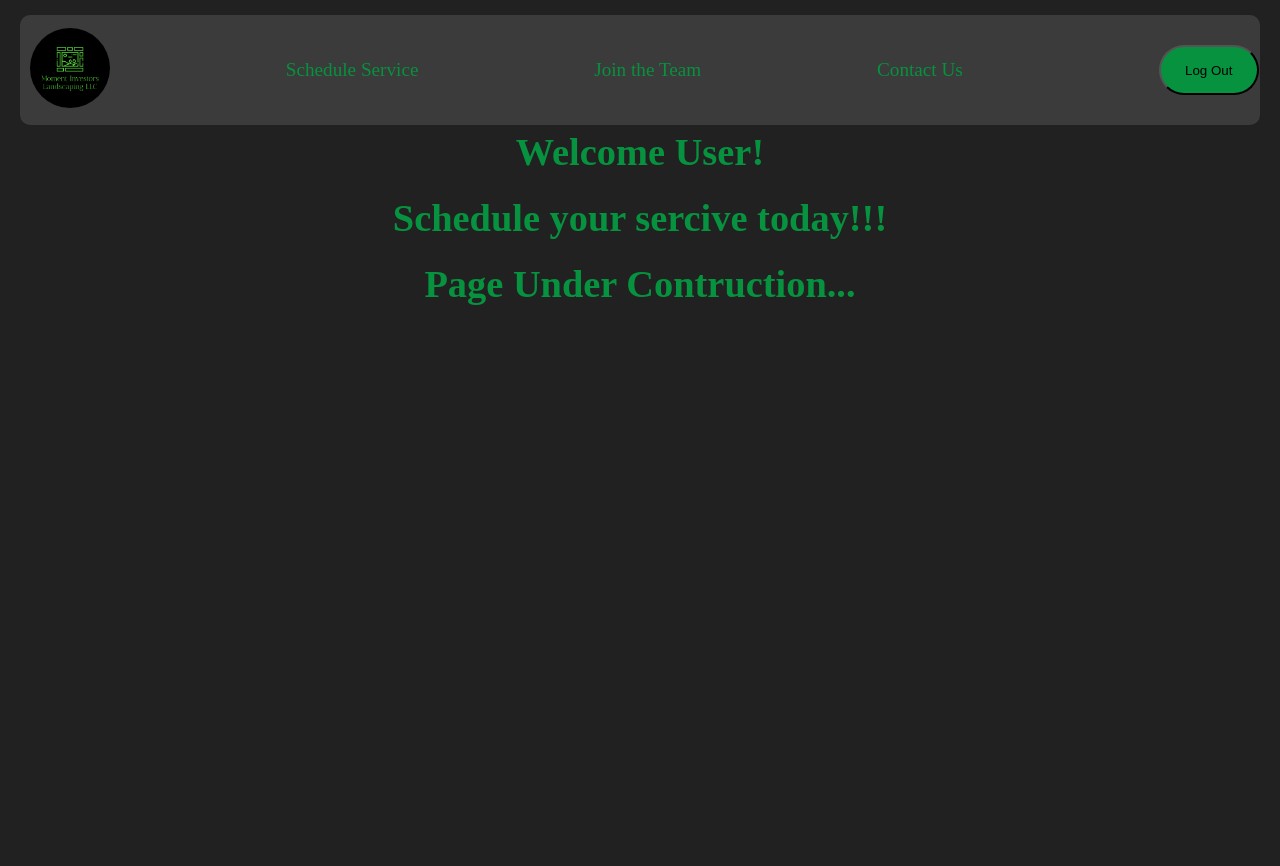
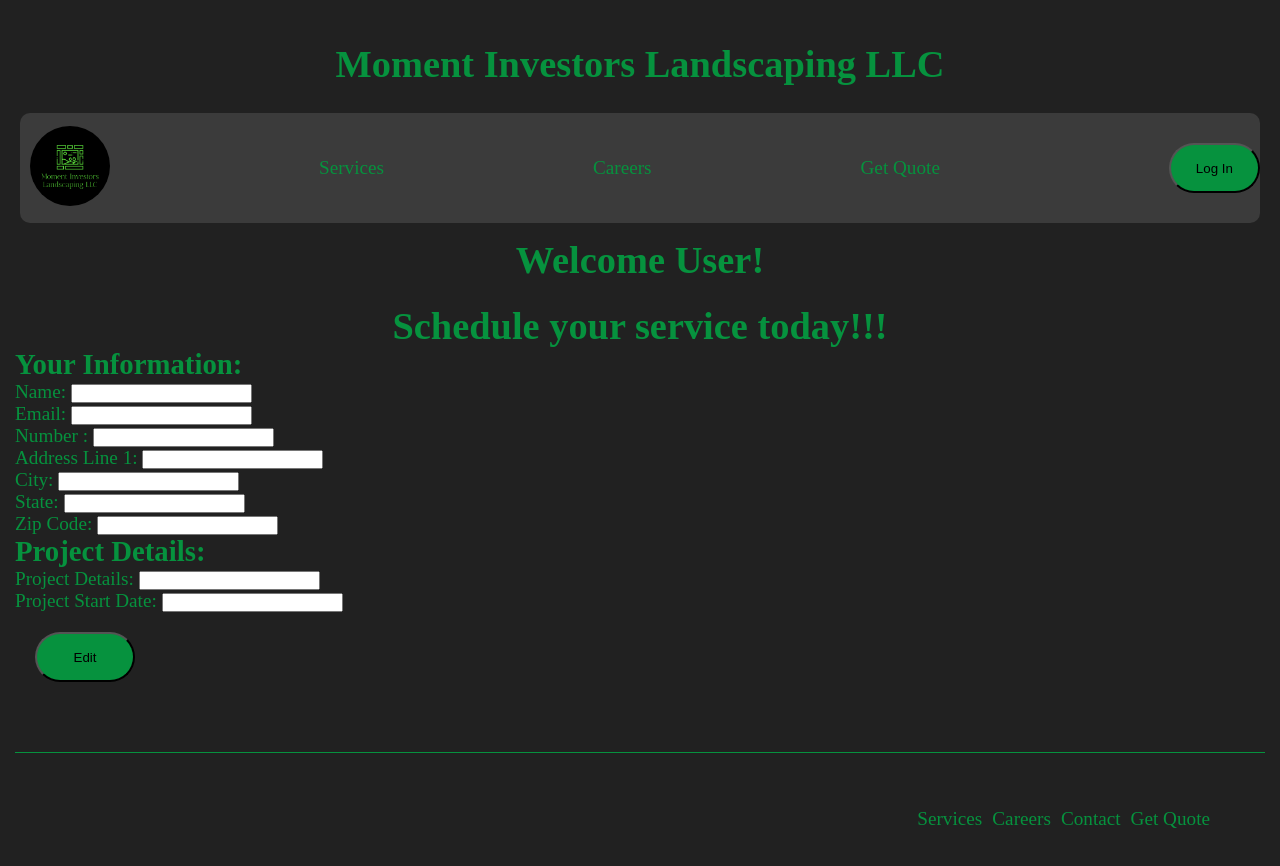
Before and after one commit to S-moman/capstone-project-landscaping-site, a React app in the folder frontend/: page /home in a window 1280 px wide. Before the commit the page ends 800 px from the top, so only its background shows below. Built offline with nearby package versions, Linux system fonts and the light colour scheme; no server answers; the HTML template or start-up script is replaced by a standard one.

Commit message:
update to user state & organized

```diff
--- a/frontend/src/components/App.jsx
+++ b/frontend/src/components/App.jsx
@@ -1,21 +1,22 @@
 import { useEffect, useState, createContext, useContext } from "react";
 import { Routes, Route } from "react-router";
 import "../App.css";
-import HomePage from "./HomePage";
-import Services from "./Services";
-import Careers from "./Careers";
-import GetQuote from "./GetQuote";
-import LogIn from "./LogIn";
-import Contact from "./Contact";
-import UserHome from "./UserHome";
-import Schedule from "./Schedule";
+import HomePage from "../views/HomePage";
+import Services from "../views/Services";
+import Careers from "../views/Careers";
+import GetQuote from "../views/GetQuote";
+import LogIn from "../views/LogIn";
+import Contact from "../views/Contact";
+import UserHome from "../views/UserHome";
+import Schedule from "../views/Schedule";
 
 export const BASE_URL = import.meta.env.VITE_BASE_URL;
 
+export const UserContext = createContext();
 
 function App() {
   const [services, setServices] = useState([]);
-  const [user, setUser] = useState(null)
+  const [user, setUser] = useState(null);
 
   // Fetching services
   useEffect(() => {
@@ -50,9 +51,9 @@ function App() {
   //   fetchUser()
   // })
 
-
   return (
     <>
+      <UserContext.Provider value={{ user, setUser }}>
         <Routes>
           <Route path="/" element={<HomePage />} />
           <Route
@@ -61,11 +62,12 @@ function App() {
           />
           <Route path="/careers" element={<Careers />} />
           <Route path="/getquote" element={<GetQuote />} />
-        <Route path="/login" element={<LogIn setUser={setUser}/>} />
+          <Route path="/login" element={<LogIn setUser={setUser} />} />
           <Route path="/contact" element={<Contact />} />
-        <Route path="/home" element={<UserHome user={user}/>} />
-        <Route path="/schedule" element={<Schedule user={user}/>}/>
+          <Route path="/home" element={<UserHome user={user} />} />
+          <Route path="/schedule" element={<Schedule user={user} />} />
         </Routes>
+      </UserContext.Provider>
     </>
   );
 }
--- a/frontend/src/components/FooterNav.jsx
+++ b/frontend/src/components/FooterNav.jsx
@@ -1,13 +1,17 @@
 import { Link } from "react-router";
+import { UserContext } from "./App";
+import { useContext } from "react";
 
 export default function FooterNav() {
+  const { user, setUser } = useContext(UserContext);
   return (
 
       <footer className="footer-nav">
+        <UserContext.Provider value={{ user, setUser }}>
         {/* <img id='logo' src={logo} alt="M.I Logo" /> */}
-        <Link to="/services" id="nav-link">
+        <Link to={user ? "/schedule" : "/services"} id="nav-link">
           {" "}
-          <div className="nav-bar">Services</div>
+          <div className="nav-bar">{user ? "Schedule Service" : "Services"}</div>
         </Link>
         <Link to="/Careers" id="nav-link">
           <div className="nav-bar">Careers</div>
@@ -16,8 +20,9 @@ export default function FooterNav() {
           <div className="nav-bar">Contact</div>
         </Link>
         <Link to="/getquote" id="nav-link">
-          <div className="nav-bar">Get Quote</div>
-        </Link>
+            <div className="nav-bar">{user ? null : "Get Quote"}</div>
+          </Link>
+        </UserContext.Provider>
       </footer>
 
   );
--- a/frontend/src/components/NavBar.jsx
+++ b/frontend/src/components/NavBar.jsx
@@ -1,29 +1,44 @@
 import { Link } from "react-router";
 import logo from "../images/Logo.png";
+import { useContext } from "react";
+import { UserContext } from "./App";
 export default function NavBar() {
+  const { user, setUser } = useContext(UserContext);
+
+  function handleLogOut() {
+    setUser(null);
+    console.log("Logging out...");
+  }
+
   return (
     <header>
-      <Link to="/" id="nav-link">
+      <UserContext.Provider value={{ user, setUser }}>
+        <Link to={!user ? "/" : "/home"} id="nav-link">
           <h1>Moment Investors Landscaping LLC</h1>
         </Link>
         <nav>
-        <Link to="/" id="nav-link">
+          <Link to={!user ? "/" : "/home"} id="nav-link">
             <img id="logo" src={logo} alt="M.I Logo" />
           </Link>
-        <Link to="/services" id="nav-link">
-          <div className="nav-bar">Services</div>
+          <Link to={user ? "/schedule" : "/services"} id="nav-link">
+            <div className="nav-bar">
+              {user ? "Schedule Service" : "Services"}
+            </div>
           </Link>
           <Link to="/Careers" id="nav-link">
             <div className="nav-bar">Careers</div>
           </Link>
           {/* <div className="nav-bar">Contact</div> */}
           <Link to="/getquote" id="nav-link">
-          <div className="nav-bar">Get Quote</div>
+            <div className="nav-bar">{user ? null : "Get Quote"}</div>
           </Link>
           <Link to="/login" id="nav-link">
-          <button className="login-button">Log In</button>
+            <button onClick={handleLogOut} className="login-button">
+              {user ? "Log Out" : "Log In"}
+            </button>
           </Link>
         </nav>
+      </UserContext.Provider>
     </header>
   );
 }
--- a/frontend/src/components/UserHome.jsx
+++ /dev/null
@@ -1,55 +0,0 @@
-import { googleLogout } from "@react-oauth/google";
-import { useNavigate, Link } from "react-router";
-import logo from "../images/Logo.png";
-
-function UserNav() {
-  function handleLogOut() {
-    googleLogout();
-    navigate("/login");
-    console.log("Logging out...");
-  }
-
-  return (
-    <nav>
-      <Link to="/" id="nav-link">
-        <img id="logo" src={logo} alt="M.I Logo" />
-      </Link>
-      <Link to="/schedule" id="nav-link">
-        <div className="nav-bar">Schedule Service</div>
-      </Link>
-      <Link to="/Careers" id="nav-link">
-        <div className="nav-bar">Join the Team</div>
-      </Link>
-      {/* <div className="nav-bar">Contact</div> */}
-      <Link to="/contact" id="nav-link">
-        <div className="nav-bar">Contact Us</div>
-      </Link>
-      <Link to="/login" id="nav-link">
-        <button onClick={handleLogOut} className="login-button">
-          Log Out
-        </button>
-      </Link>
-    </nav>
-  );
-}
-
-export default function UserHome({ user }) {
-  const navigate = useNavigate();
-
-  //   function handleLogOut() {
-  //     googleLogout();
-  //     navigate("/login");
-  //   }
-
-  return (
-    <>
-      <UserNav />
-      <h1>Welcome {user ? user.name.firstName : "User"}!</h1>
-      <br />
-      <h1>Schedule your sercive today!!!</h1>
-      <br />
-      <h1>Page Under Contruction...</h1>
-      {/* <button onClick={handleLogOut}>Log Out</button> */}
-    </>
-  );
-}
--- a/frontend/src/components/HomePage.jsx
+++ b/frontend/src/views/HomePage.jsx
@@ -1,7 +1,7 @@
 import { Link } from "react-router";
-import NavBar from "./NavBar";
+import NavBar from "../components/NavBar";
 import hpImg from "../assets/hp.jpg";
-import FooterNav from "./FooterNav";
+import FooterNav from "../components/FooterNav";
 
 export default function HomePage() {
   return (
--- a/frontend/src/components/LogIn.jsx
+++ b/frontend/src/views/LogIn.jsx
@@ -1,11 +1,11 @@
 import { useState, useRef } from "react";
-import FooterNav from "./FooterNav";
-import NavBar from "./NavBar";
+import FooterNav from "../components/FooterNav";
+import NavBar from "../components/NavBar";
 import { Link } from "react-router";
 import { GoogleLogin } from "@react-oauth/google";
 import { jwtDecode } from "jwt-decode";
 import { useNavigate } from "react-router";
-import { BASE_URL } from "./App";
+import { BASE_URL } from "../components/App";
 
 export default function Login({ setUser }) {
   const [email, setEmail] = useState("");
--- a/frontend/src/components/Services.jsx
+++ b/frontend/src/views/Services.jsx
@@ -1,7 +1,7 @@
 import { useEffect, useState } from "react";
-import FooterNav from "./FooterNav";
-import NavBar from "./NavBar";
-import { BASE_URL } from "./App";
+import FooterNav from "../components/FooterNav";
+import NavBar from "../components/NavBar";
+import { BASE_URL } from "../components/App";
 
 export default function Services({ services }) {
   // useEffect(() => {
--- /dev/null
+++ b/frontend/src/views/UserHome.jsx
@@ -0,0 +1,152 @@
+import { googleLogout } from "@react-oauth/google";
+import { useNavigate, Link } from "react-router";
+import logo from "../images/Logo.png";
+import NavBar from "../components/NavBar";
+import FooterNav from "../components/FooterNav";
+
+// function UserNav() {
+//   function handleLogOut() {
+//     googleLogout();
+//     navigate("/login");
+//     console.log("Logging out...");
+//   }
+
+//   return (
+//     <nav>
+//       <Link to="/" id="nav-link">
+//         <img id="logo" src={logo} alt="M.I Logo" />
+//       </Link>
+//       <Link to="/schedule" id="nav-link">
+//         <div className="nav-bar">Schedule Service</div>
+//       </Link>
+//       <Link to="/Careers" id="nav-link">
+//         <div className="nav-bar">Join the Team</div>
+//       </Link>
+//       {/* <div className="nav-bar">Contact</div> */}
+//       <Link to="/contact" id="nav-link">
+//         <div className="nav-bar">Contact Us</div>
+//       </Link>
+//       <Link to="/login" id="nav-link">
+//         <button onClick={handleLogOut} className="login-button">
+//           Log Out
+//         </button>
+//       </Link>
+//     </nav>
+//   );
+// }
+
+export default function UserHome({ user }) {
+  const navigate = useNavigate();
+
+  //   function handleLogOut() {
+  //     googleLogout();
+  //     navigate("/login");
+  //   }
+
+  function handleclick() {
+    console.log("Editing...");
+  }
+
+  return (
+    <>
+      <NavBar />
+      <h1>Welcome {user ? user.name.firstName : "User"}!</h1>
+      <br />
+      <h1>Schedule your service today!!!</h1>
+      <form className="user-info">
+        <h2>Your Information:</h2>
+        <p>
+          {" "}
+          Name:{" "}
+          <input
+            type="text"
+            name="first-name"
+            id=""
+            placeholder={user ? user.name.firstName : ""}
+          />
+        </p>
+        <p>
+          {" "}
+          Email:{" "}
+          <input
+            type="text"
+            name="email"
+            id=""
+            placeholder={user ? user.email : ""}
+          />
+        </p>
+        <p>
+          {" "}
+          Number :{" "}
+          <input
+            type="text"
+            name="phone"
+            id=""
+            placeholder={user ? user.phone : ""}
+          />
+        </p>
+        <p>
+          {" "}
+          Address Line 1:{" "}
+          <input
+            type="text"
+            name="addressLine1"
+            id=""
+            placeholder={user ? user.address.addressLine1 : ""}
+          />
+        </p>
+        <p>
+          City:{" "}
+          <input
+            type="text"
+            name=""
+            id=""
+            placeholder={user ? user.address.city : ""}
+          />
+        </p>
+        <p>
+          State:{" "}
+          <input
+            type="text"
+            name=""
+            id=""
+            placeholder={user ? user.address.state : ""}
+          />
+        </p>
+        <p>
+          {" "}
+          Zip Code:{" "}
+          <input
+            type="text"
+            name="zipCode"
+            id=""
+            placeholder={user ? user.address.zipCode : ""}
+          />
+        </p>
+        <h2>Project Details:</h2>
+        <p>
+          {" "}
+          Project Details:{" "}
+          <input
+            type="text"
+            name="projectDetails"
+            id=""
+            placeholder={user ? user.projectDetails : ""}
+          />
+        </p>
+        <p>
+          {" "}
+          Project Start Date:{" "}
+          <input
+            type="text"
+            name="projectStartDate"
+            id=""
+            placeholder={user ? user.projectStartDate : ""}
+          />
+        </p>
+      </form>
+      <button onClick={handleclick} id="edit-button">Edit</button>
+      <FooterNav />
+    </>
+  );
+}
```
Also changed, not shown: frontend/src/views/Careers.jsx (renamed from frontend/src/components/Careers.jsx), frontend/src/views/Contact.jsx (renamed from frontend/src/components/Contact.jsx), frontend/src/views/GetQuote.jsx (renamed from frontend/src/components/GetQuote.jsx), frontend/src/views/Schedule.jsx (renamed from frontend/src/components/Schedule.jsx). Lines whose indentation alone changed are shown as unchanged.
